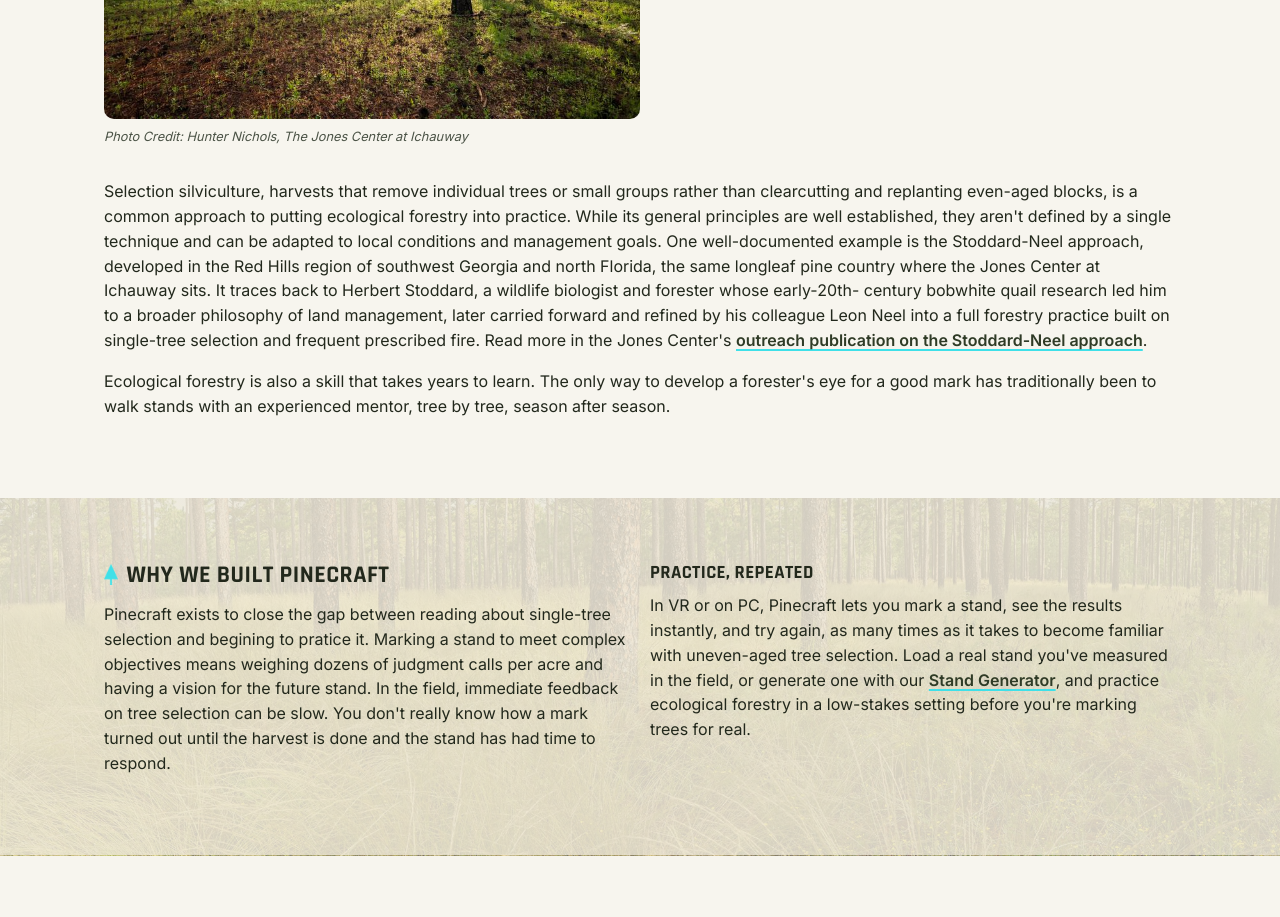
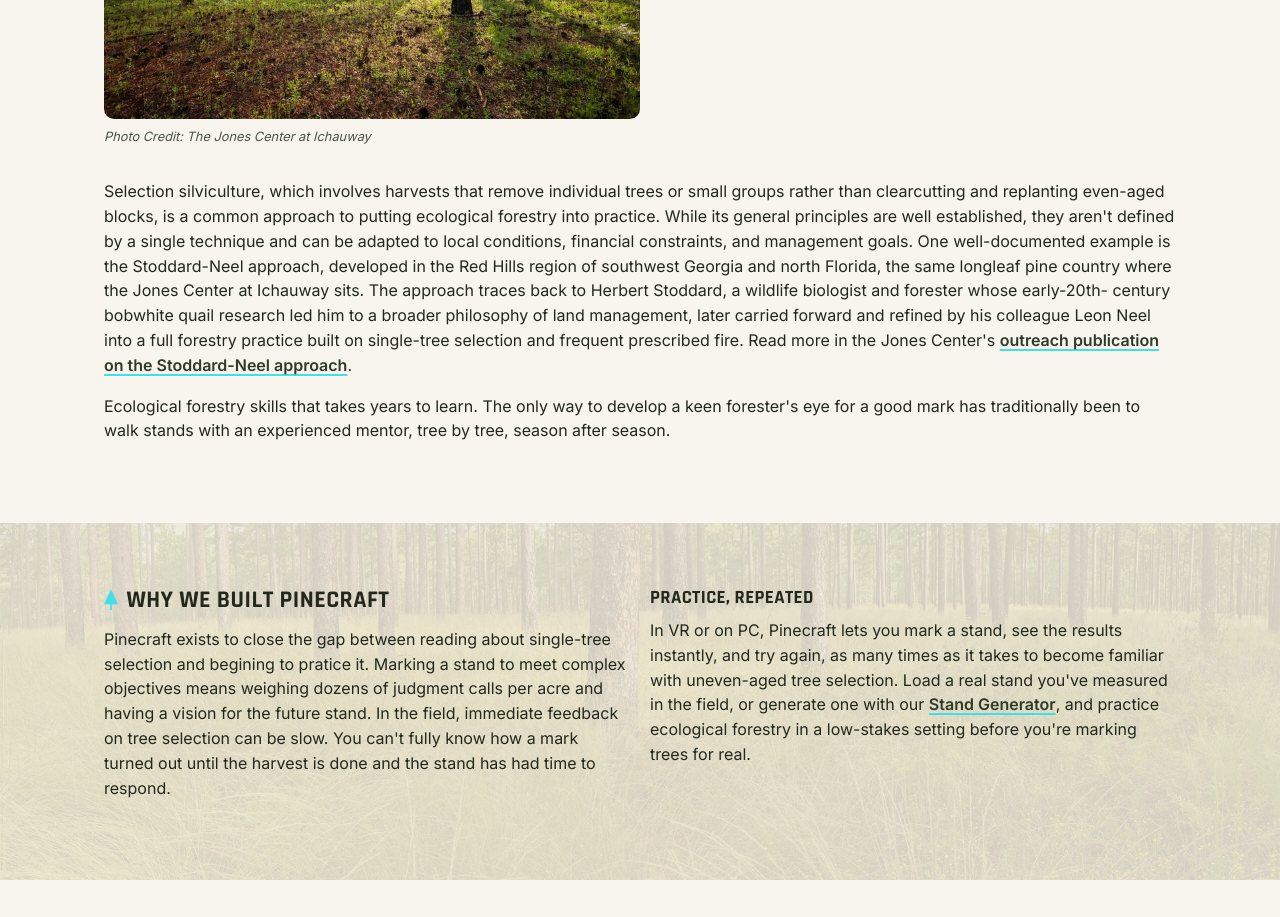
Before and after one commit to jbcannon/pinecraftvr.org, a plain HTML site: page about.html in a window 1280 px wide. Shown: the part 800-1717 px from the top of the page. Drawn offline with Linux system fonts and the light colour scheme.

Commit message:
rem changes

```diff
--- a/about.html
+++ b/about.html
@@ -51,18 +51,18 @@
   </p>
   <figure class="about-photo">
     <img src="assets/img/photos/longleaf-stand-morning.jpg" alt="An open, uneven-aged longleaf pine stand with a grassy groundcover, lit by early morning sun.">
-    <figcaption>Photo Credit: Hunter Nichols, The Jones Center at Ichauway</figcaption>
+    <figcaption>Photo Credit: The Jones Center at Ichauway</figcaption>
   </figure>
   <p>
-    Selection silviculture, harvests that remove individual trees or
+    Selection silviculture, which involves harvests that remove individual trees or
     small groups rather than clearcutting and replanting even-aged
     blocks, is a common approach to putting ecological forestry into
     practice. While its general principles are well
     established, they aren't defined by a single technique and can be
-    adapted to local conditions and management goals. One well-documented
+    adapted to local conditions, financial constraints, and management goals. One well-documented
     example is the Stoddard-Neel approach, developed in the Red Hills
     region of southwest Georgia and north Florida, the same longleaf pine
-    country where the Jones Center at Ichauway sits. It traces back to
+    country where the Jones Center at Ichauway sits. The approach traces back to
     Herbert Stoddard, a wildlife biologist and forester whose early-20th-
     century bobwhite quail research led him to a broader philosophy of land
     management, later carried forward and refined by his colleague Leon
@@ -71,8 +71,8 @@
     <a class="text-link" href="https://www.jonesctr.org/the-stoddard-neel-approach-to-ecological-forestry/" target="_blank" rel="noopener">outreach publication on the Stoddard-Neel approach</a>.
   </p>
   <p>
-    Ecological forestry is also a skill that takes years to learn. The
-    only way to develop a forester's eye for a good mark has traditionally
+    Ecological forestry skills that takes years to learn. The
+    only way to develop a keen forester's eye for a good mark has traditionally
     been to walk stands with an experienced mentor, tree by tree, season
     after season.
   </p>
@@ -86,7 +86,7 @@
         Pinecraft exists to close the gap between reading about single-tree
         selection and begining to pratice it. Marking a stand to meet complex objectives means
         weighing dozens of judgment calls per acre and having a vision for the future stand. In the field,
-        immediate feedback on tree selection can be slow. You don't really know how a mark
+        immediate feedback on tree selection can be slow. You can't fully know how a mark
         turned out until the harvest is done and the stand has had time to
         respond.
       </p>
```
Also changed, not shown: index.html (+7 -7 lines).
